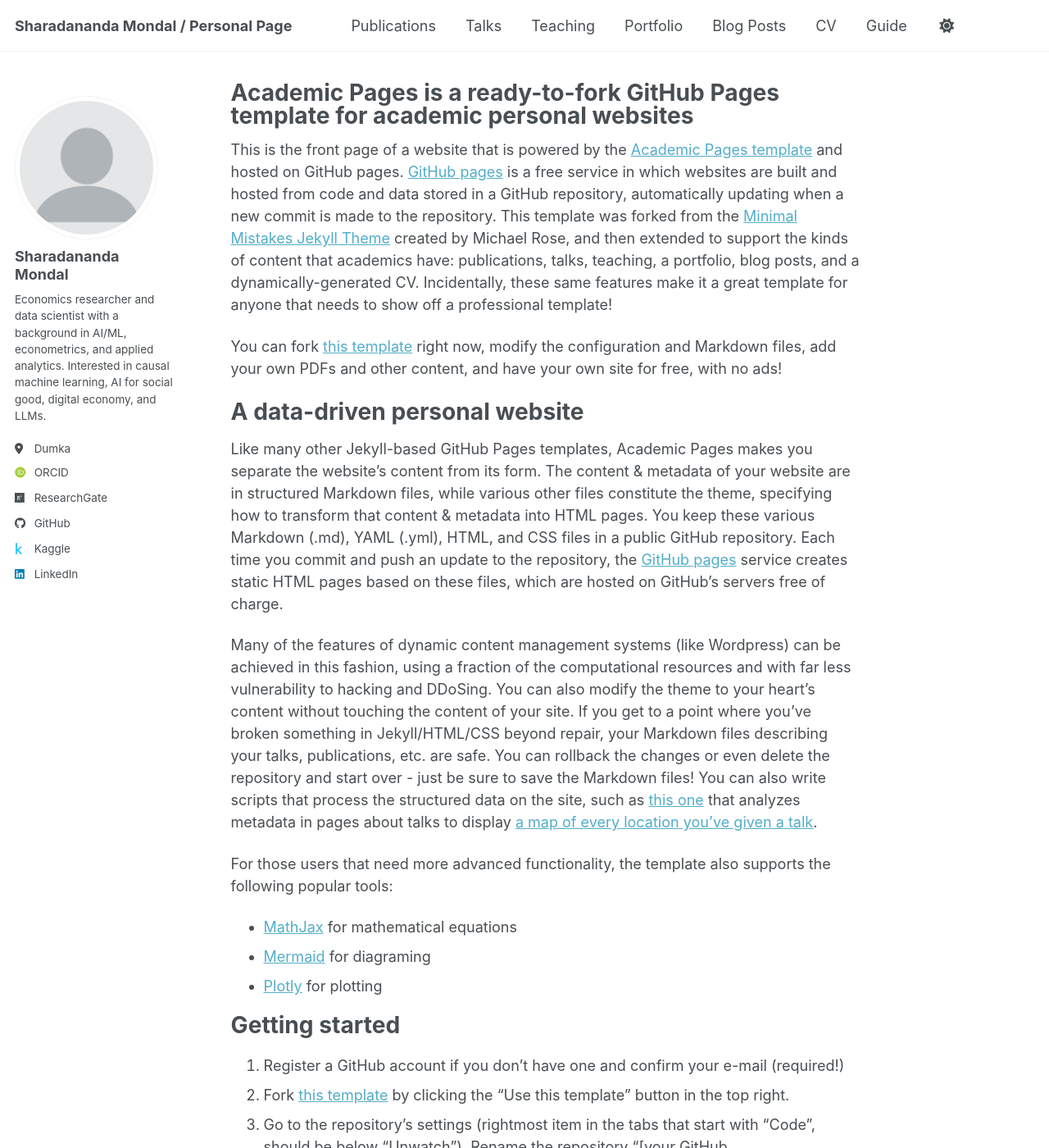
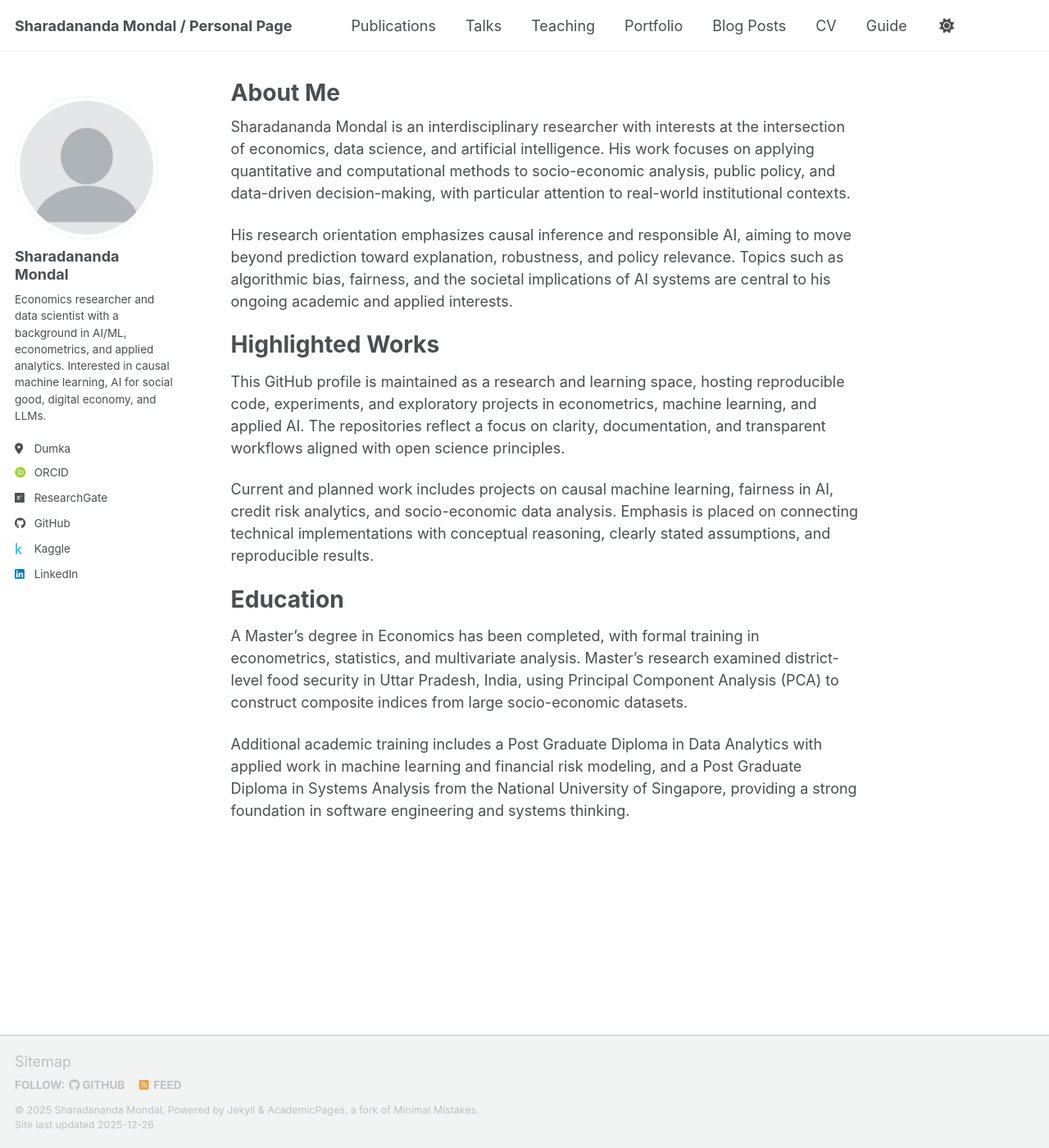
Before and after one commit to sharadananda/sharadananda.github.io, a Jekyll site: the page built from _pages/about.md, in a window 1280 px wide and 1400 px high. Shown: the whole window at 82% size. Built offline with Jekyll 4.4.1, drawn with Linux system fonts in a browser that asks for light colours; some web fonts are replaced; a script bundle is joined from its source files by our own code; library files that are not in the unit come from our copies; some of the changed text lies outside the part shown.

Commit message:
Update about.md
added initial texts for about.html page

```diff
--- a/_pages/about.md
+++ b/_pages/about.md
@@ -1,56 +1,24 @@
 ---
 permalink: /
-title: "Academic Pages is a ready-to-fork GitHub Pages template for academic personal websites"
+title: "About Me"
 author_profile: true
 redirect_from:
   - /about/
   - /about.html
 ---
 
-This is the front page of a website that is powered by the [Academic Pages template](https://github.com/academicpages/academicpages.github.io) and hosted on GitHub pages. [GitHub pages](https://pages.github.com) is a free service in which websites are built and hosted from code and data stored in a GitHub repository, automatically updating when a new commit is made to the repository. This template was forked from the [Minimal Mistakes Jekyll Theme](https://mmistakes.github.io/minimal-mistakes/) created by Michael Rose, and then extended to support the kinds of content that academics have: publications, talks, teaching, a portfolio, blog posts, and a dynamically-generated CV. Incidentally, these same features make it a great template for anyone that needs to show off a professional template!
+Sharadananda Mondal is an interdisciplinary researcher with interests at the intersection of economics, data science, and artificial intelligence. His work focuses on applying quantitative and computational methods to socio-economic analysis, public policy, and data-driven decision-making, with particular attention to real-world institutional contexts.
 
- You can fork [this template](https://github.com/academicpages/academicpages.github.io) right now, modify the configuration and Markdown files, add your own PDFs and other content, and have your own site for free, with no ads!
+His research orientation emphasizes causal inference and responsible AI, aiming to move beyond prediction toward explanation, robustness, and policy relevance. Topics such as algorithmic bias, fairness, and the societal implications of AI systems are central to his ongoing academic and applied interests.
 
-A data-driven personal website
+Highlighted Works
 ======
-Like many other Jekyll-based GitHub Pages templates, Academic Pages makes you separate the website's content from its form. The content & metadata of your website are in structured Markdown files, while various other files constitute the theme, specifying how to transform that content & metadata into HTML pages. You keep these various Markdown (.md), YAML (.yml), HTML, and CSS files in a public GitHub repository. Each time you commit and push an update to the repository, the [GitHub pages](https://pages.github.com/) service creates static HTML pages based on these files, which are hosted on GitHub's servers free of charge.
+This GitHub profile is maintained as a research and learning space, hosting reproducible code, experiments, and exploratory projects in econometrics, machine learning, and applied AI. The repositories reflect a focus on clarity, documentation, and transparent workflows aligned with open science principles.
 
-Many of the features of dynamic content management systems (like Wordpress) can be achieved in this fashion, using a fraction of the computational resources and with far less vulnerability to hacking and DDoSing. You can also modify the theme to your heart's content without touching the content of your site. If you get to a point where you've broken something in Jekyll/HTML/CSS beyond repair, your Markdown files describing your talks, publications, etc. are safe. You can rollback the changes or even delete the repository and start over - just be sure to save the Markdown files! You can also write scripts that process the structured data on the site, such as [this one](https://github.com/academicpages/academicpages.github.io/blob/master/talkmap.ipynb) that analyzes metadata in pages about talks to display [a map of every location you've given a talk](https://academicpages.github.io/talkmap.html).
+Current and planned work includes projects on causal machine learning, fairness in AI, credit risk analytics, and socio-economic data analysis. Emphasis is placed on connecting technical implementations with conceptual reasoning, clearly stated assumptions, and reproducible results.
 
-For those users that need more advanced functionality, the template also supports the following popular tools:
-- [MathJax](https://www.mathjax.org/) for mathematical equations
-- [Mermaid](https://mermaid.js.org/) for diagraming
-- [Plotly](https://plotly.com/javascript/) for plotting
+Education
+======
+A Master’s degree in Economics has been completed, with formal training in econometrics, statistics, and multivariate analysis. Master’s research examined district-level food security in Uttar Pradesh, India, using Principal Component Analysis (PCA) to construct composite indices from large socio-economic datasets.
 
-Getting started
-======
-1. Register a GitHub account if you don't have one and confirm your e-mail (required!)
-1. Fork [this template](https://github.com/academicpages/academicpages.github.io) by clicking the "Use this template" button in the top right.
-1. Go to the repository's settings (rightmost item in the tabs that start with "Code", should be below "Unwatch"). Rename the repository "[your GitHub username].github.io", which will also be your website's URL.
-1. Set site-wide configuration and create content & metadata (see below -- also see [this set of diffs](https://archive.is/3TPas) showing what files were changed to set up [an example site](https://getorg-testacct.github.io) for a user with the username "getorg-testacct")
-1. Upload any files (like PDFs, .zip files, etc.) to the files/ directory. They will appear at https://[your GitHub username].github.io/files/example.pdf.
-1. Check status by going to the repository settings, in the "GitHub pages" section
-
-Site-wide configuration
-------
-The main configuration file for the site is in the base directory in [_config.yml](https://github.com/academicpages/academicpages.github.io/blob/master/_config.yml), which defines the content in the sidebars and other site-wide features. You will need to replace the default variables with ones about yourself and your site's github repository. The configuration file for the top menu is in [_data/navigation.yml](https://github.com/academicpages/academicpages.github.io/blob/master/_data/navigation.yml). For example, if you don't have a portfolio or blog posts, you can remove those items from that navigation.yml file to remove them from the header.
-
-Create content & metadata
-------
-For site content, there is one Markdown file for each type of content, which are stored in directories like _publications, _talks, _posts, _teaching, or _pages. For example, each talk is a Markdown file in the [_talks directory](https://github.com/academicpages/academicpages.github.io/tree/master/_talks). At the top of each Markdown file is structured data in YAML about the talk, which the theme will parse to do lots of cool stuff. The same structured data about a talk is used to generate the list of talks on the [Talks page](https://academicpages.github.io/talks), each [individual page](https://academicpages.github.io/talks/2012-03-01-talk-1) for specific talks, the talks section for the [CV page](https://academicpages.github.io/cv), and the [map of places you've given a talk](https://academicpages.github.io/talkmap.html) (if you run this [python file](https://github.com/academicpages/academicpages.github.io/blob/master/talkmap.py) or [Jupyter notebook](https://github.com/academicpages/academicpages.github.io/blob/master/talkmap.ipynb), which creates the HTML for the map based on the contents of the _talks directory).
-
-**Markdown generator**
-
-The repository includes [a set of Jupyter notebooks](https://github.com/academicpages/academicpages.github.io/tree/master/markdown_generator
-) that converts a CSV containing structured data about talks or presentations into individual Markdown files that will be properly formatted for the Academic Pages template. The sample CSVs in that directory are the ones I used to create my own personal website at stuartgeiger.com. My usual workflow is that I keep a spreadsheet of my publications and talks, then run the code in these notebooks to generate the Markdown files, then commit and push them to the GitHub repository.
-
-How to edit your site's GitHub repository
-------
-Many people use a git client to create files on their local computer and then push them to GitHub's servers. If you are not familiar with git, you can directly edit these configuration and Markdown files directly in the github.com interface. Navigate to a file (like [this one](https://github.com/academicpages/academicpages.github.io/blob/master/_talks/2012-03-01-talk-1.md) and click the pencil icon in the top right of the content preview (to the right of the "Raw | Blame | History" buttons). You can delete a file by clicking the trashcan icon to the right of the pencil icon. You can also create new files or upload files by navigating to a directory and clicking the "Create new file" or "Upload files" buttons.
-
-Example: editing a Markdown file for a talk
-![Editing a Markdown file for a talk](/images/editing-talk.png)
-
-For more info
-------
-More info about configuring Academic Pages can be found in [the guide](https://academicpages.github.io/markdown/), the [growing wiki](https://github.com/academicpages/academicpages.github.io/wiki), and you can always [ask a question on GitHub](https://github.com/academicpages/academicpages.github.io/discussions). The [guides for the Minimal Mistakes theme](https://mmistakes.github.io/minimal-mistakes/docs/configuration/) (which this theme was forked from) might also be helpful.
+Additional academic training includes a Post Graduate Diploma in Data Analytics with applied work in machine learning and financial risk modeling, and a Post Graduate Diploma in Systems Analysis from the National University of Singapore, providing a strong foundation in software engineering and systems thinking.
```
